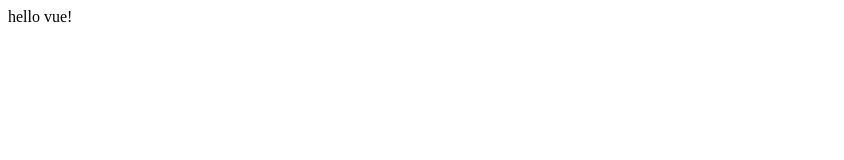
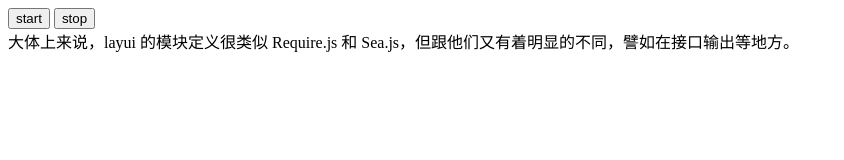
Before and after one commit to lpGith/vueP, a plain HTML site: page index.html in a window 1280 px wide. Shown: the whole page, without its empty margins (0-844 px from the left). Drawn offline with Linux system fonts and the light colour scheme.

Commit message:
跑马灯效果

```diff
--- a/index.html
+++ b/index.html
@@ -2,21 +2,34 @@
 <html lang="en">
 <head>
     <meta charset="UTF-8">
-    <title>Title</title>
+    <title>vue</title>
 </head>
 <body>
-<div id="app" v-text="msg">
-
+<div id="app">
+    <button type="button" @click="start" > start</button>
+    <button type="button" @click="stop" >stop</button>
+    <div v-text="msg"></div>
 </div>
 <script src="lib/vue.js"></script>
 <script>
     const vm = new Vue({
-        el:'#app',
-        data:{
-            msg:'hello vue!'
+        el: '#app',
+        data: {
+            msg: '大体上来说，layui 的模块定义很类似 Require.js 和 Sea.js，但跟他们又有着明显的不同，譬如在接口输出等地方。',
+            intervalID:null,
         },
-        methods:{
-
+        methods: {
+            start() {
+                this.intervalID = setInterval( () => {
+                    const start = this.msg.substr(0,1);
+                    const end = this.msg.substr(1)
+                    this.msg = end + start;
+                    },100)
+            },
+            stop(){
+               clearInterval(this.intervalID);
+                this.intervalID = null
+            },
         }
     })
 
```
